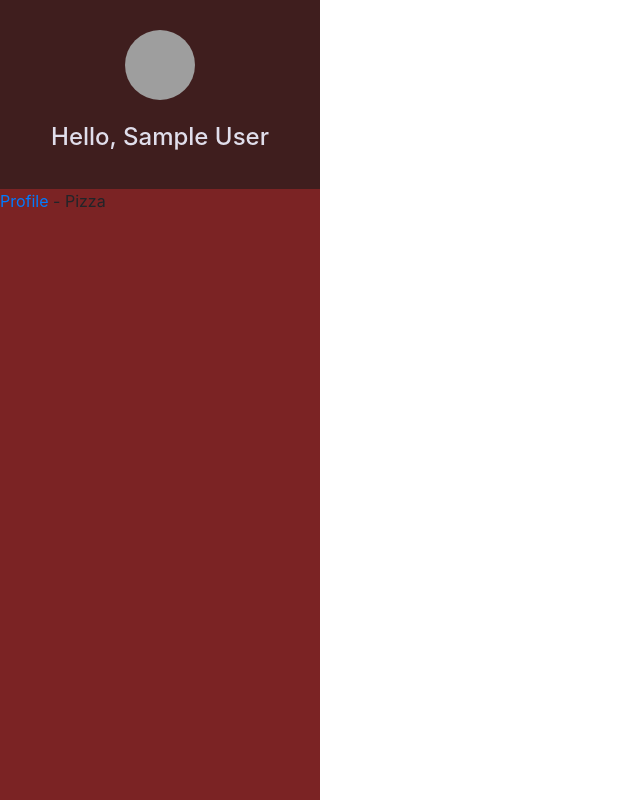
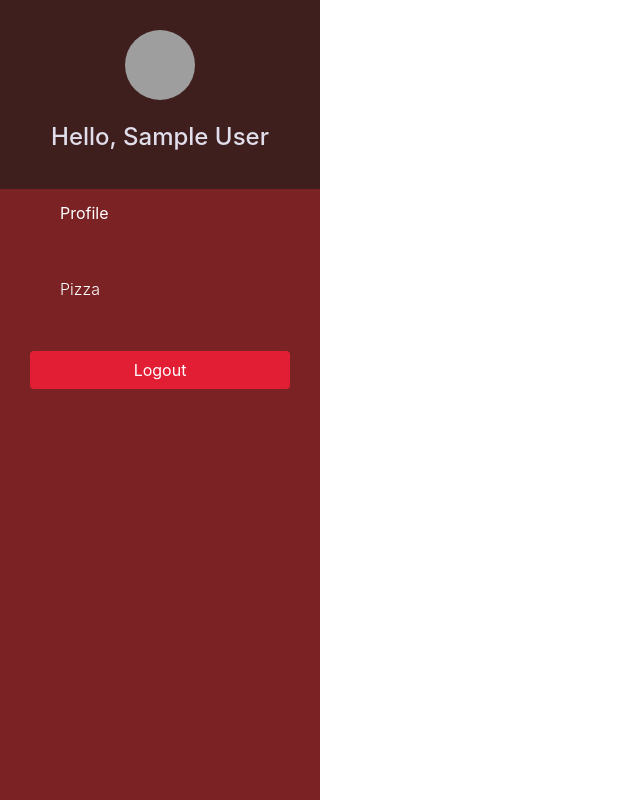
Before and after one commit to sokol69/pizzashop, a Django app: page /pizzashop/pizza/ in a window 1280 px wide. Shown: the whole page, without its empty margins (0-640 px from the left). Run offline with Django 3.2, Linux system fonts and the light colour scheme; the visitor is signed in with stand-in values (Sample User, id 1); data that the repository does not hold is empty; some libraries are stand-ins or nearby versions; grey boxes are pictures that could not be loaded.

Commit message:
Added styles for nav menu

```diff
--- a/pizzashopapp/static/css/main.css
+++ b/pizzashopapp/static/css/main.css
@@ -39,3 +39,58 @@
 .sidebar > div:first-child > h5 {
   color: #ffffff;
 }
+
+/* SIDE BAR - MENU */
+.sidebar .list-group {
+  padding: 0;
+  background-color: #7b2324;
+}
+
+.sidebar .list-group > span {
+  color: white;
+  display: block;
+  margin-top: 20px;
+  padding: 20px 30px;
+  font-size: 16px;
+  font-weight: 300;
+}
+
+.sidebar .list-group .list-group-item,
+.sidebar .list-group .list-group-item:focus {
+  background-color: #7b2324;
+  color: white;
+  border: 0;
+  padding-left: 60px;
+  padding-right: 30px;
+}
+
+.sidebar .list-group .list-group-item:active,
+.sidebar .list-group .list-group-item:hover {
+  background-color: #3f1e1e;
+  color: #e0deeb;
+}
+
+.sidebar .list-group .list-group-item:first-child {
+  border-top-left-radius: 0;
+  border-top-right-radius: 0;
+}
+
+.sidebar .list-group .list-group-item .badge,
+.sidebar .list-group .list-group-item.active .badge {
+  background-color: #e31e25;
+  color: #e0deeb;
+}
+
+/* SIDE BAR - LOGOUT */
+.sidebar > div:last-child {
+  padding: 30px;
+}
+
+.sidebar > div:last-child .btn {
+  width: 100%;
+}
+
+/* SIDE BAR - CONTENT */
+.content {
+  padding: 0 40px;
+}
--- a/pizzashopapp/templates/pizzashop/pizza.html
+++ b/pizzashopapp/templates/pizzashop/pizza.html
@@ -12,7 +12,16 @@
   <h5>{{ request.user.pizzashop.name }}</h5>
 </div>
 
-<a href="{% url 'pizzashop-account' %}">Profile</a>
--
-<span>Pizza</span>
+<div class="list-group">
+  <a href="{% url 'pizzashop-account' %}" class="list-group-item">Profile</a>
+  <span class="list-group-item">Pizza</span>
+</div>
+
+<div class="text-center">
+  <a
+    href="{% url 'pizzashop-sign-out' %}?next={{ request.path }}"
+    class="btn btn-red"
+    >Logout</a
+  >
+</div>
 {% endblock %} {% block page %} {% endblock %}
```
Also changed, not shown: pizzashopapp/templates/pizzashop/account.html (+12 -3 lines).
